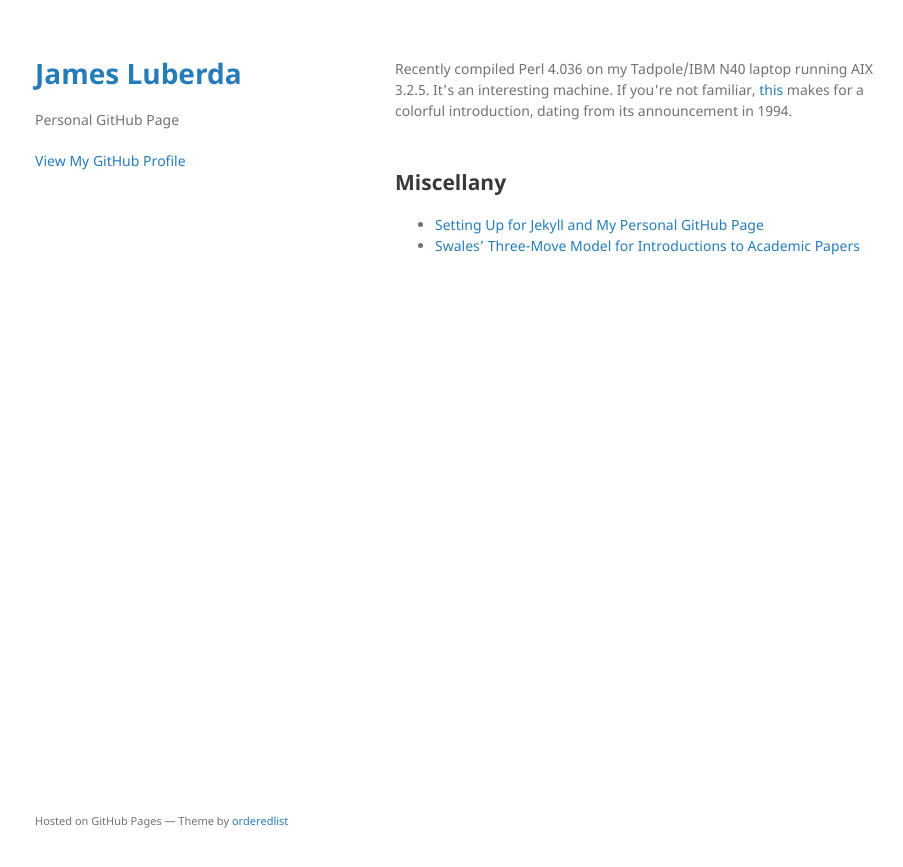
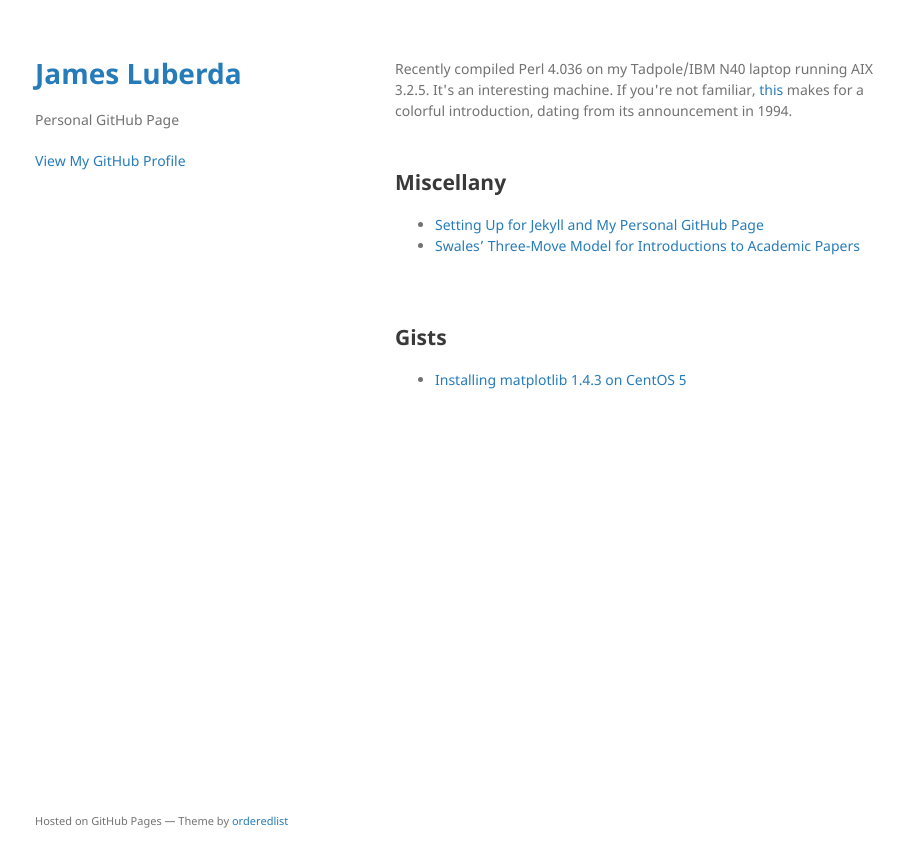
Before and after one commit to jamesluberda/jamesluberda.github.io, a Jekyll site: the page built from index.html, in a window 1280 px wide. Shown: the top 867 px of the page, without its empty margins (175-1078 px from the left). Built offline with Jekyll 4.4.1, drawn with Linux system fonts in a browser that asks for light colours.

Commit message:
updated index.html for gists directory

```diff
--- a/index.html
+++ b/index.html
@@ -21,3 +21,16 @@ title: James Luberda
   	{% endfor %}
 	</ul>
       </section>
+
+      {% if site.data.gists-data %}
+        <section>
+          <h2>Gists</h2>
+          <ul>
+        {% for myedge in site.data.gists-data.data.user.gists.edges %}
+          <li>
+         <a href="https://gist.github.com/{{ myedge.node.name }}">{{myedge.node.description}}</a>
+          </li>
+        {% endfor %}
+          </ul>
+        </section>
+      {% endif %}
```
